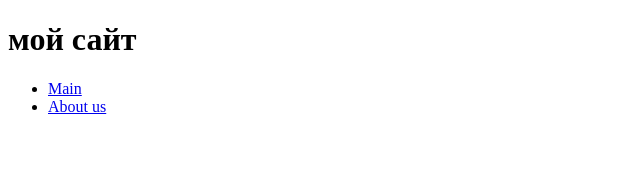
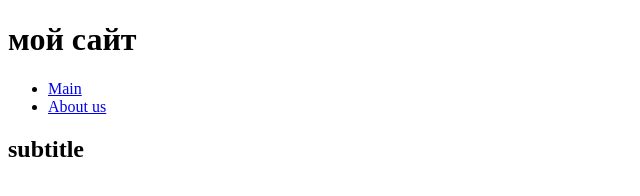
Before and after one commit to teacher-cheater/my_app, a plain HTML site: page index.html in a window 1280 px wide. Shown: the whole page, without its empty margins (0-640 px from the left). Drawn offline with Linux system fonts and the light colour scheme.

Commit message:
add main

```diff
--- a/index.html
+++ b/index.html
@@ -13,6 +13,8 @@
             <li><a href="#">About us</a></li>
         </ul>
     </header>
-
+    <main>
+        <h2>subtitle</h2>
+    </main>
 </body>
 </html>
```
